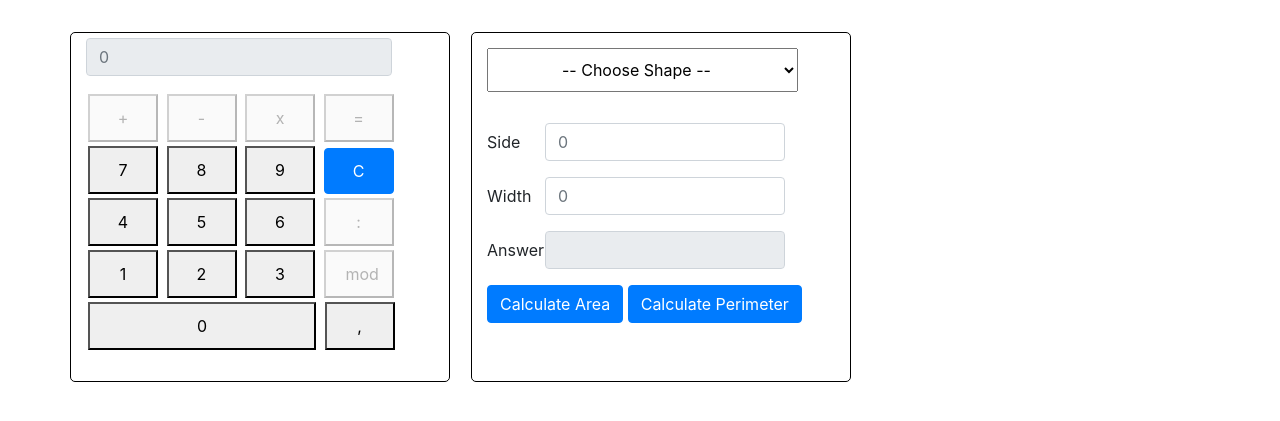
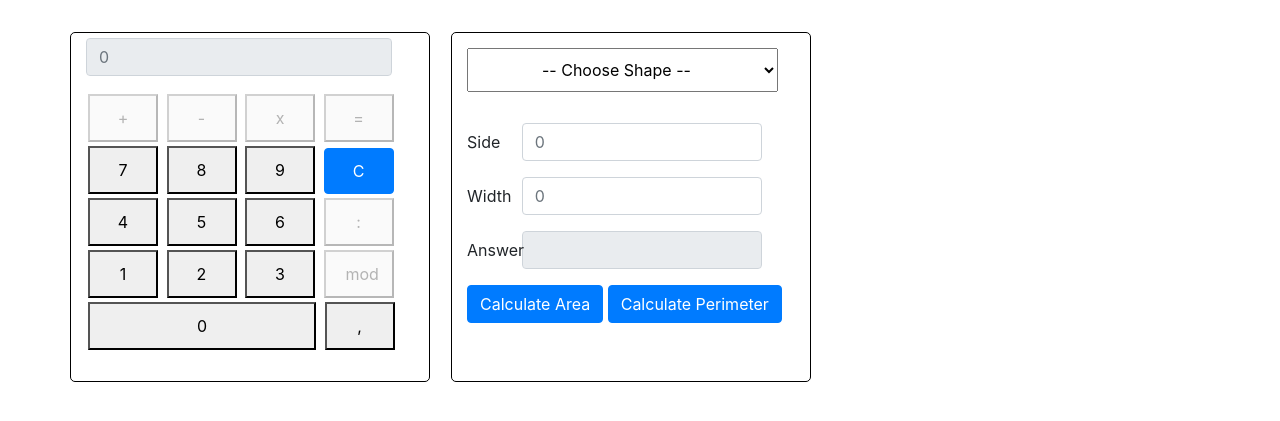
Before and after one commit to fullstuck/javascript-calculator, a plain HTML site: page index.html in a window 1280 px wide. Shown: the part 245-666 px from the top of the page. Drawn offline with nearby package versions, Linux system fonts and the light colour scheme.

Commit message:
Add box model

```diff
--- a/index.css
+++ b/index.css
@@ -38,7 +38,7 @@
     border: 1px solid black;
     position: center;
     margin-right: 21px;
-    width: 200px;
+    max-width: 360px;
     border-radius: 5px;
     height: 350px;
 }
```
